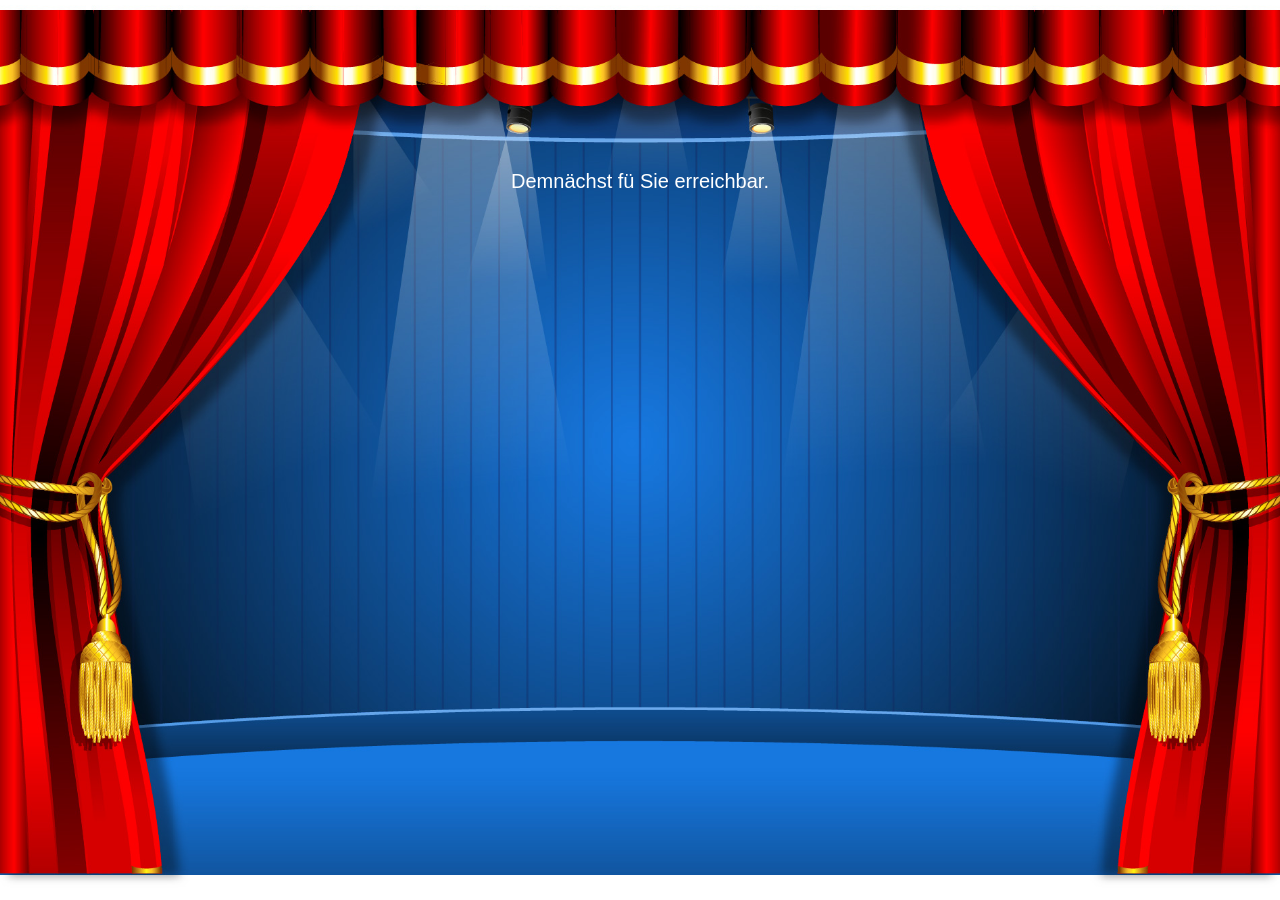
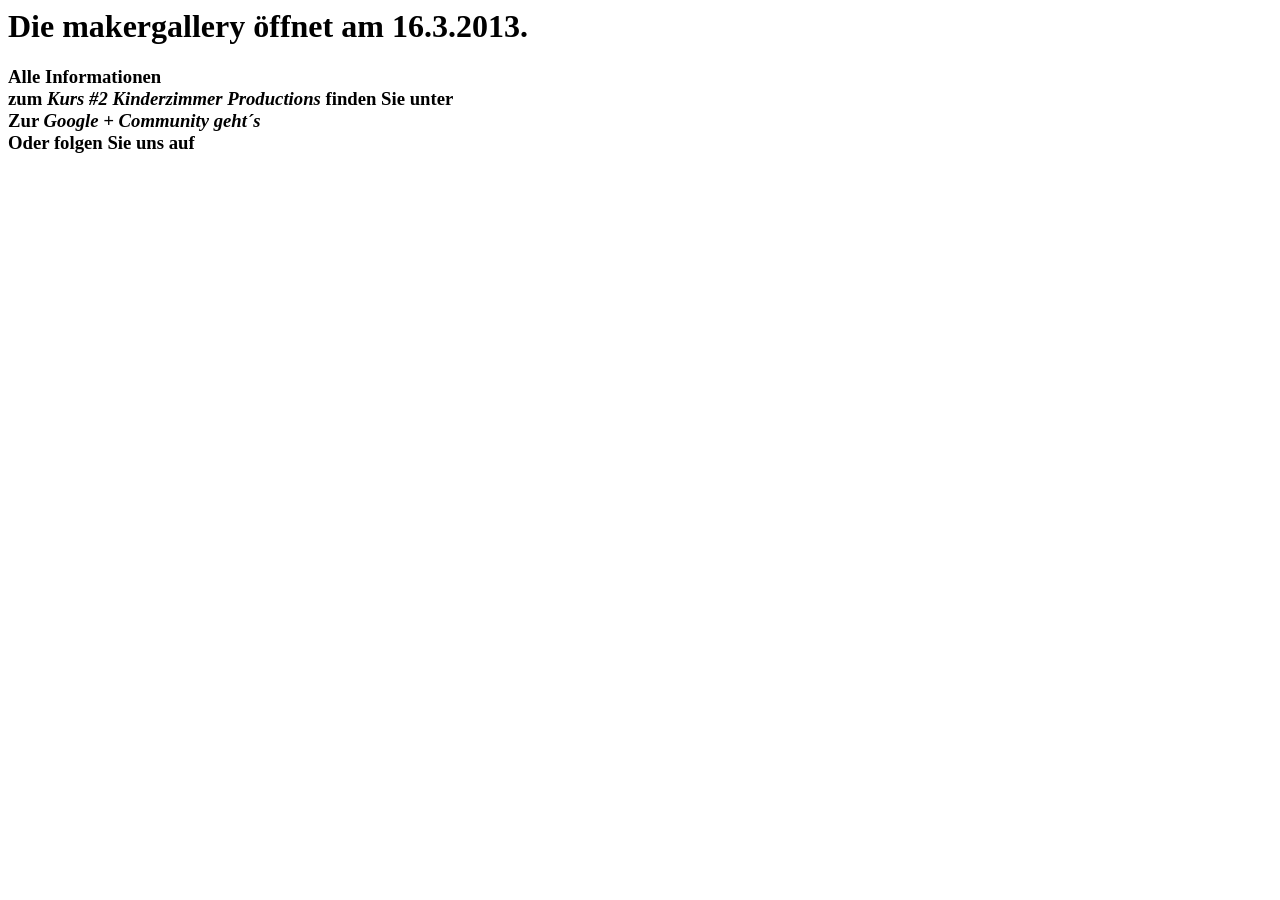
Before and after one commit to NiklasBerend/makergallery, a PHP site: page /preopening/index.php in a window 1280 px wide. After the commit the page ends 153 px from the top, so only its background shows below. Run offline with PHP 8.4, Linux system fonts and the light colour scheme.

Commit message:
pages updated

```diff
--- a/index.php
+++ b/index.php
@@ -189,11 +189,9 @@
 				foreach($navi_xml->children() as $elem) {
 
 					print '<li id="'.$elem->name.'">';
-					print '<div class="wrapper">';
 
 					include ("pages/".$elem->link);
 
-					print '</div>';
 					print '</li>';
 				}
 
--- a/pages/Startseite.php
+++ b/pages/Startseite.php
@@ -1,3 +1,4 @@
+<div class="wrapper">
 </br>
 <h1>Makergallery.de</h1>
 <h2>Eine Online-Ausstellung zum Thema:</br>
@@ -16,3 +17,8 @@
 
 <a class="twitter-timeline" href="https://twitter.com/search?q=%23mlab14" data-widget-id="423410425057648641">Tweets über "#mlab14"</a>
 <script>!function(d,s,id){var js,fjs=d.getElementsByTagName(s)[0],p=/^http:/.test(d.location)?'http':'https';if(!d.getElementById(id)){js=d.createElement(s);js.id=id;js.src=p+"://platform.twitter.com/widgets.js";fjs.parentNode.insertBefore(js,fjs);}}(document,"script","twitter-wjs");</script>
+
+</div>
+<div class="parallax_image">
+<img src="..."/>
+</div>
--- a/pages/Supportspace.php
+++ /dev/null
@@ -1,5 +0,0 @@
-</br>
-<h1>Support-Space</h1>
-<img src="img/zahnrad.png" align="left" vspace="10" hspace="20" />
-<p style="text-align: justify">Lorem ipsum dolor sit amet, consetetur sadipscing elitr, sed diam nonumy eirmod tempor invidunt ut labore et dolore magna aliquyam erat, sed diam voluptua. At vero eos et accusam et justo duo dolores et ea rebum. Stet clita kasd gubergren, no sea takimata sanctus est Lorem ipsum dolor sit amet. Lorem ipsum dolor sit amet, consetetur sadipscing elitr, sed diam nonumy eirmod tempor invidunt ut labore et dolore magna aliquyam erat, sed diam voluptua. At vero eos et accusam et justo duo dolores et ea rebum. Stet clita kasd gubergren, no sea takimata sanctus est Lorem ipsum dolor sit amet. Lorem ipsum dolor sit amet, consetetur sadipscing elitr, sed diam nonumy eirmod tempor invidunt ut labore et dolore magna aliquyam erat, sed diam voluptua. At vero eos et accusam et justo duo dolores et ea rebum. Stet clita kasd gubergren, no sea takimata sanctus est Lorem ipsum dolor sit amet.</p>
-<p style="text-align: justify">Duis autem vel eum iriure dolor in hendrerit in vulputate velit esse molestie consequat, vel illum dolore eu feugiat nulla facilisis at vero eros et accumsan et iusto odio dignissim qui blandit praesent luptatum zzril delenit augue duis dolore te feugait nulla facilisi. Lorem ipsum dolor sit amet, </p>
--- a/preopening/index.php
+++ b/preopening/index.php
@@ -1,7 +1,11 @@
 <html>
 <head>
 <meta charset="utf-8" content="encoding"/>
+<link href='http://fonts.googleapis.com/css?family=Open+Sans:300italic,400italic,600italic,700italic,800italic,400,300,600,700,800' rel='stylesheet' type='text/css'>
 <style type="text/css">
+
+	h1 { 'font-family: 'Open Sans', sans-serif; font-weight: 700 }
+	h3 { 'font-family: 'Open Sans', sans-serif; font-weight: 300 }
 
 	body {
 
@@ -10,13 +14,13 @@
 		height: 100%;
 		width: 100%;
 		font-size: 20px;
-		font-family: Arial, Helvetica, sans-serif;
+		font-family: 'Open Sans', sans-serif;
 		background-image: url(curtain.jpg);
 		background-size: cover;
 		background-position: center;
 	}
 	.wrapper {
-		margin: 100px auto 0 auto;
+		margin: 300px auto 0 auto;
 		padding: 50 0px;
 		max-width: 960px; /* IPAD */
 		min-width: 480px; /* IPHONE */
@@ -31,7 +35,13 @@
 </head>
 <body>
 	<div class="wrapper">
-    	<p>Demnächst fü Sie erreichbar.</p>
+    	<p>
+        <h1>Die makergallery öffnet am 16.3.2013.</h1>
+
+        <h3>Alle Informationen </br>zum <i>Kurs #2 Kinderzimmer Productions</i> finden Sie unter <a href="http://medialiteracylab.de/2-kinderzimmer-productions/" target="_blank" style="color:white">medialiteracylab.de.</a></br>
+        Zur <i>Google + Community geht´s</i> <a href="http....." target="_blank" style="color: white">hier.</a></br>
+        Oder folgen Sie uns auf <a href="http://twitter.com/_MLAB" target="_blank" style="color:white"><i>Twitter</i></a></h3>
+        </p>
     </div>
 </body>
 </html>
```
Also changed, not shown: pages/AG-Anmeldung.php (deleted, +0 -14 lines), pages/Collectorspace.php (+7 -0 lines), pages/Makerspace.php (+7 -0 lines), pages/Mitwirkende.php (+8 -0 lines), pages/Reflectorspace.php (+7 -0 lines).
